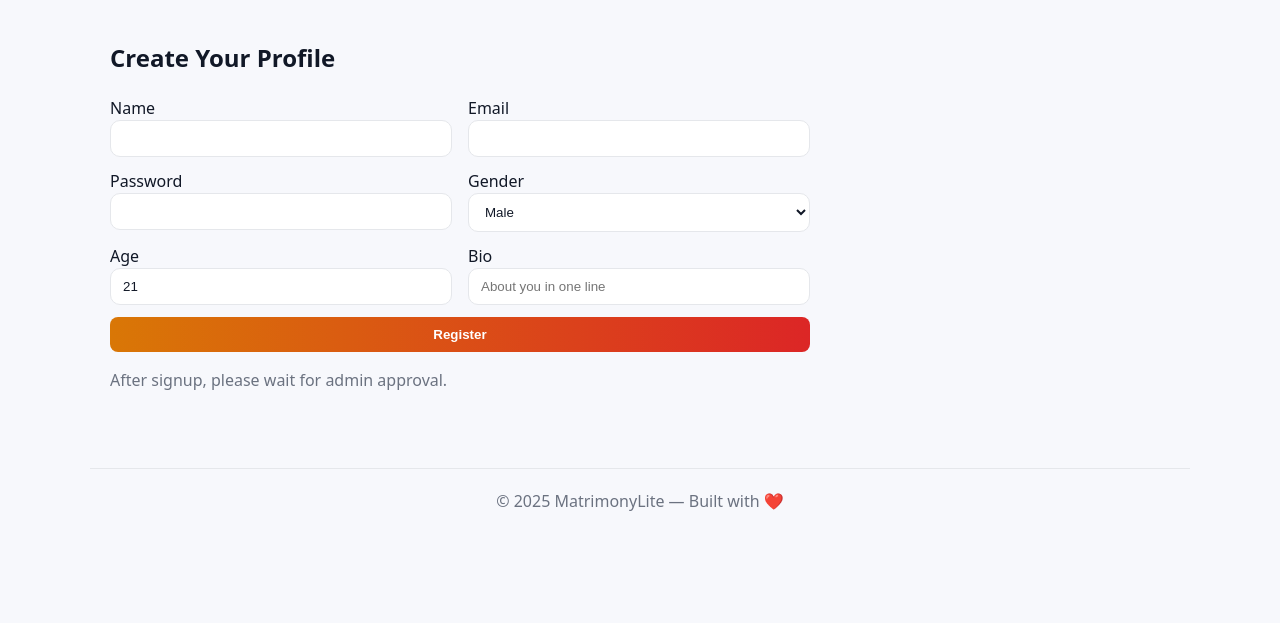
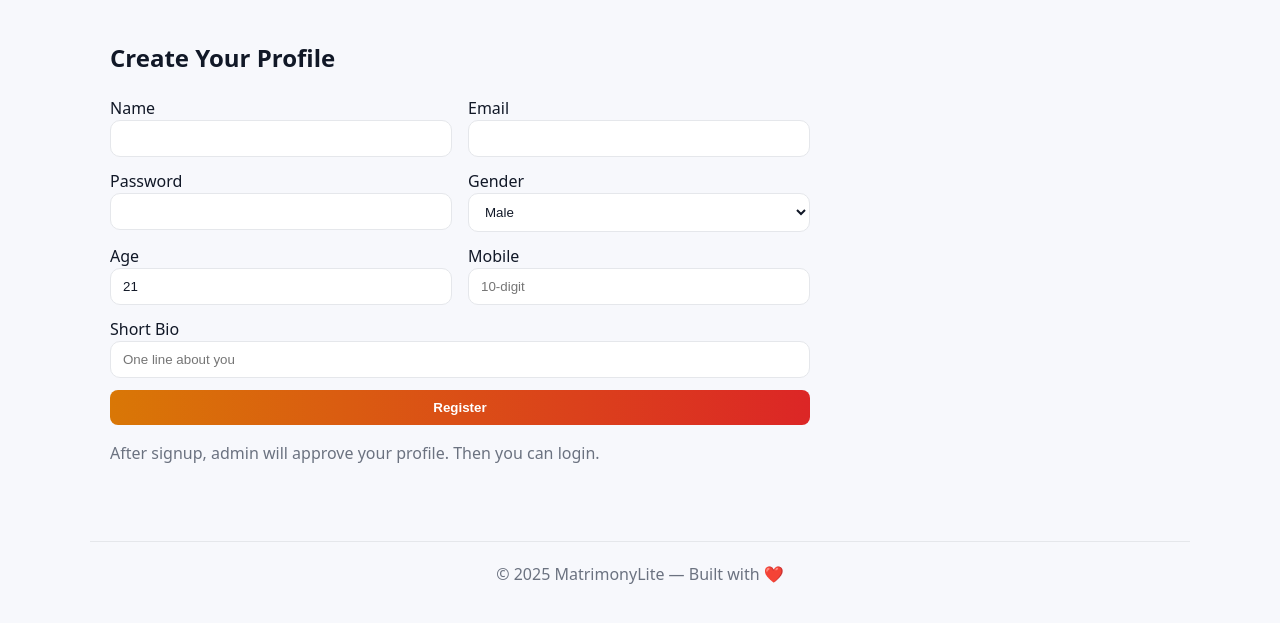
Before and after one commit to Amit1886/matrimony-app, a Flask app: page /register in a window 1280 px wide. Shown: the part 69-692 px from the top of the page. Run offline with Flask 3, Linux system fonts and the light colour scheme.

Commit message:
Update register.html

```diff
--- a/templates/register.html
+++ b/templates/register.html
@@ -1,11 +1,12 @@
 {% extends "layout.html" %}
 {% block content %}
 <h2>Create Your Profile</h2>
-<form method="post" class="form mt-16">
+<form method="post" action="{{ url_for('register') }}" class="form mt-16">
   <div class="grid two">
     <label>Name <input name="name" required></label>
     <label>Email <input type="email" name="email" required></label>
   </div>
+
   <div class="grid two">
     <label>Password <input type="password" name="password" required></label>
     <label>Gender
@@ -16,11 +17,16 @@
       </select>
     </label>
   </div>
+
   <div class="grid two">
     <label>Age <input type="number" name="age" min="18" value="21"></label>
-    <label>Bio <input name="bio" placeholder="About you in one line"></label>
+    <label>Mobile <input name="phone" placeholder="10-digit"></label>
   </div>
-  <button class="btn">Register</button>
+
+  <label>Short Bio <input name="bio" placeholder="One line about you"></label>
+
+  <button class="btn" type="submit">Register</button>
 </form>
-<p class="muted mt-16">After signup, please wait for admin approval.</p>
+
+<p class="muted mt-16">After signup, admin will approve your profile. Then you can login.</p>
 {% endblock %}
```
